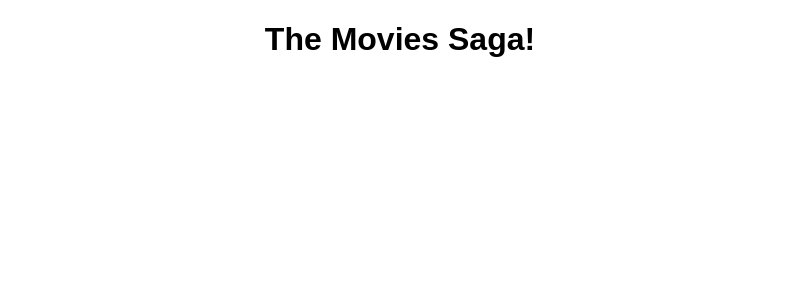
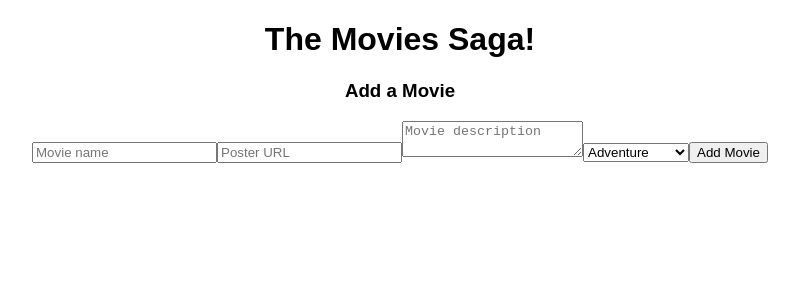
Before and after one commit to traceytreat/weekend-movie-sagas, a React (Create React App) app: page /#/addmovie in a window 1280 px wide. Shown: the top 300 px of the page, without its empty margins (240-1039 px from the left). Built offline with nearby package versions, Linux system fonts and the light colour scheme.

Commit message:
add movie functionality

```diff
--- a/src/components/AddMovieForm/AddMovieForm.jsx
+++ b/src/components/AddMovieForm/AddMovieForm.jsx
@@ -1,5 +1,76 @@
-function AddMovieForm(){
+import React, { useState } from 'react';
+import { useDispatch } from 'react-redux';
 
+function AddMovieForm() {
+    const dispatch = useDispatch();
+
+    let [movieTitle, setMovieTitle] = useState('');
+    let [moviePoster, setMoviePoster] = useState('');
+    let [movieDescription, setMovieDescription] = useState('');
+    let [movieGenre, setMovieGenre] = useState(0);
+
+    const handleSubmit = () => {
+        dispatch({
+            type: 'ADD_MOVIE',
+            payload:
+            {
+                title: movieTitle,
+                poster: moviePoster,
+                description: movieDescription,
+                genre_id: movieGenre
+            }
+        })
+    }
+
+    return (
+        <section id="add-movie-form">
+
+            <h3>Add a Movie</h3>
+            <form onSubmit={handleSubmit}>
+                <input
+                    type="text"
+                    placeholder="Movie name"
+                    value={movieTitle}
+                    onChange={(event) => setMovieTitle(event.target.value)}
+                />
+                <input
+                    type="text"
+                    placeholder="Poster URL"
+                    value={moviePoster}
+                    onChange={(event) => setMoviePoster(event.target.value)}
+                />
+                <textarea
+                    placeholder="Movie description"
+                    value={movieDescription}
+                    onChange={(event) => setMovieDescription(event.target.value)}
+                />
+                <select
+                    value="default"
+                    onChange={(event) => setMovieGenre(Number(event.target.value))}
+                >
+                    <option value="0" disabled hidden>Choose genre</option>
+                    <option value="1">Adventure</option>
+                    <option value="2">Animated</option>
+                    <option value="3">Biographical</option>
+                    <option value="4">Comedy</option>
+                    <option value="5">Disaster</option>
+                    <option value="6">Drama</option>
+                    <option value="7">Epic</option>
+                    <option value="8">Fantasy</option>
+                    <option value="9">Musical</option>
+                    <option value="10">Romantic</option>
+                    <option value="11">SciFi</option>
+                    <option value="12">Space Opera</option>
+                    <option value="13">Superhero</option>
+
+                </select>
+                <input
+                    type="submit"
+                    value="Add Movie"
+                />
+            </form>
+        </section>
+    );
 }
 
 export default AddMovieForm;
--- a/src/components/App/App.js
+++ b/src/components/App/App.js
@@ -2,6 +2,7 @@ import {HashRouter as Router, Route} from 'react-router-dom';
 import './App.css';
 import MovieList from '../MovieList/MovieList'
 import Details from '../Details/Details';
+import AddMovieForm from '../AddMovieForm/AddMovieForm';
 
 function App() {
   return (
@@ -17,6 +18,9 @@ function App() {
           <Details />
         </Route>
         {/* Add Movie page */}
+        <Route path="/addmovie" exact>
+          <AddMovieForm />
+        </Route>
       </Router>
     </div>
   );
--- a/src/index.js
+++ b/src/index.js
@@ -17,7 +17,15 @@ function* rootSaga() {
     yield takeEvery('FETCH_GENRES', fetchAllGenres);
     //yield takeEvery('FETCH_MOVIE_DETAILS', fetchMovieDetails);
     yield takeEvery('FETCH_MOVIE_GENRES', fetchMovieGenres);
+    yield takeEvery('ADD_MOVIE', addMovie);
+}
 
+function* addMovie(action) {
+    yield axios.post('/api/movie', action.payload);
+    console.log('Add movie', action.payload);
+    yield put({
+        type: 'FETCH_MOVIES'
+    })
 }
 
 function* fetchAllMovies() {
```
